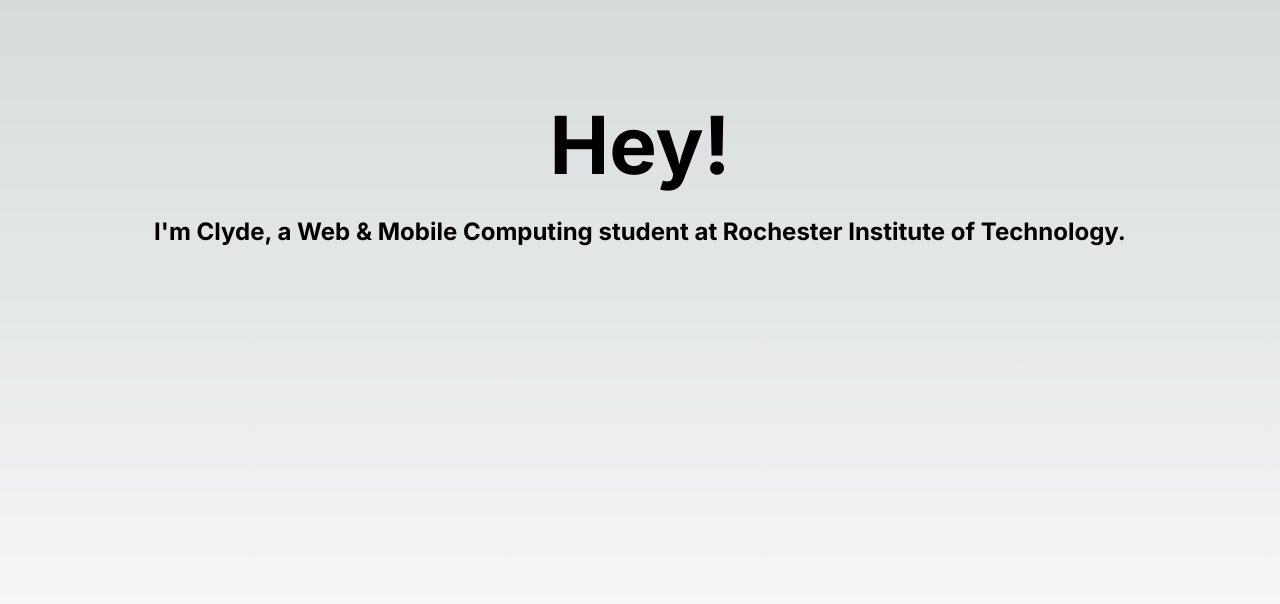
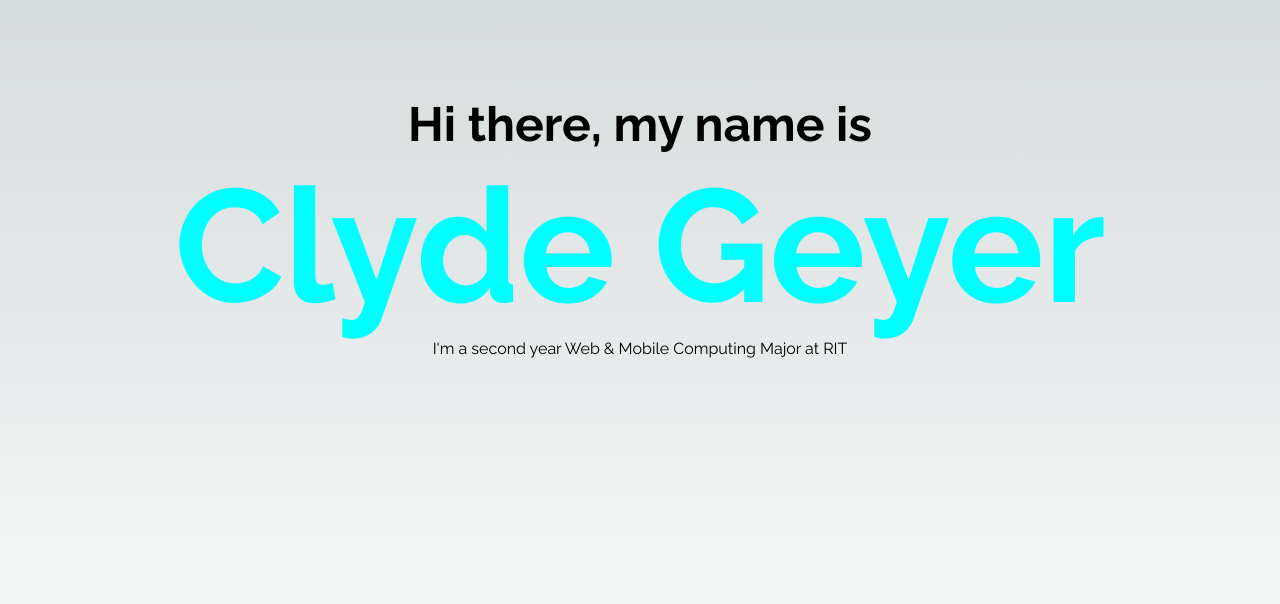
Before and after one commit to CodingArctic/portfolio, a Next.js app: page / in a window 1280 px wide. Shown: the top 604 px of the page. Built offline with nearby package versions, Linux system fonts and the light colour scheme.

Commit message:
and some other stuff

```diff
--- a/src/app/page.js
+++ b/src/app/page.js
@@ -1,11 +1,15 @@
 import Image from "next/image";
+
 import styles from "./page.module.css";
 
 export default function Home() {
   return (
     <main className={styles.main}>
-      <h1 className={styles.title}>Hey!</h1>
-      <h3 className={styles.subtitle}>I'm Clyde, a Web & Mobile Computing student at Rochester Institute of Technology.</h3>
+      <h2 className={styles.aboveTitle}>Hi there, my name is</h2>
+      <h1 className={styles.name}>Clyde Geyer</h1>
+      <div>
+        I'm a second year Web & Mobile Computing Major at RIT
+      </div>
     </main>
   );
 }
--- a/src/app/page.module.css
+++ b/src/app/page.module.css
@@ -1,18 +1,21 @@
+@import url('https://fonts.googleapis.com/css2?family=Raleway:ital,wght@0,100..900;1,100..900&display=swap');
+
 .main {
   display: flex;
   flex-direction: column;
   align-items: center;
   padding: 6rem;
   min-height: 100vh;
+  font-family: 'Raleway', sans-serif;
 }
 
-.title {
-  font-size: 5em;
+.name {
+  font-size: 10em;
+  color: aqua;
 }
 
-.subtitle {
-  font-size: 1.5em;
-  margin-top: 1.0em;
+.aboveTitle {
+  font-size: 3em;
 }
 
 .description {
```
Also changed, not shown: 1 other file (tests, documents, lock files or other folders).
